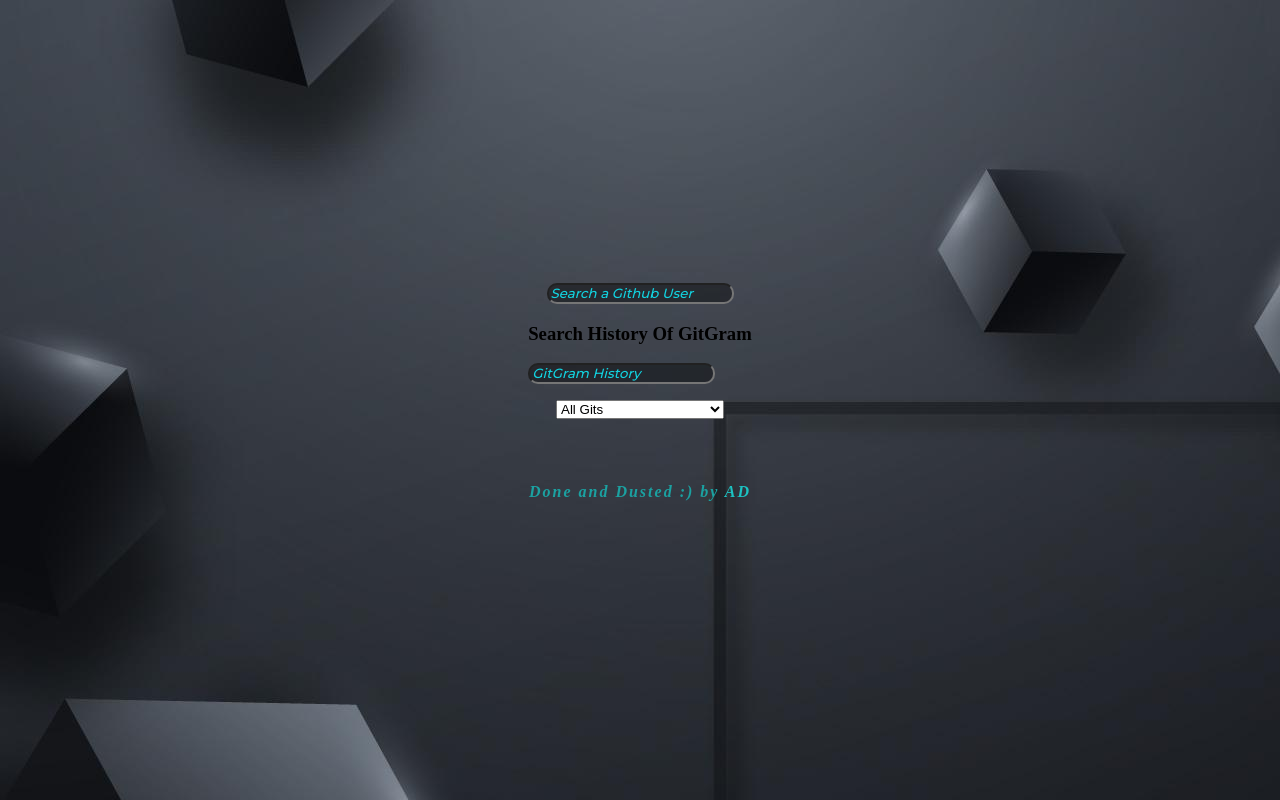
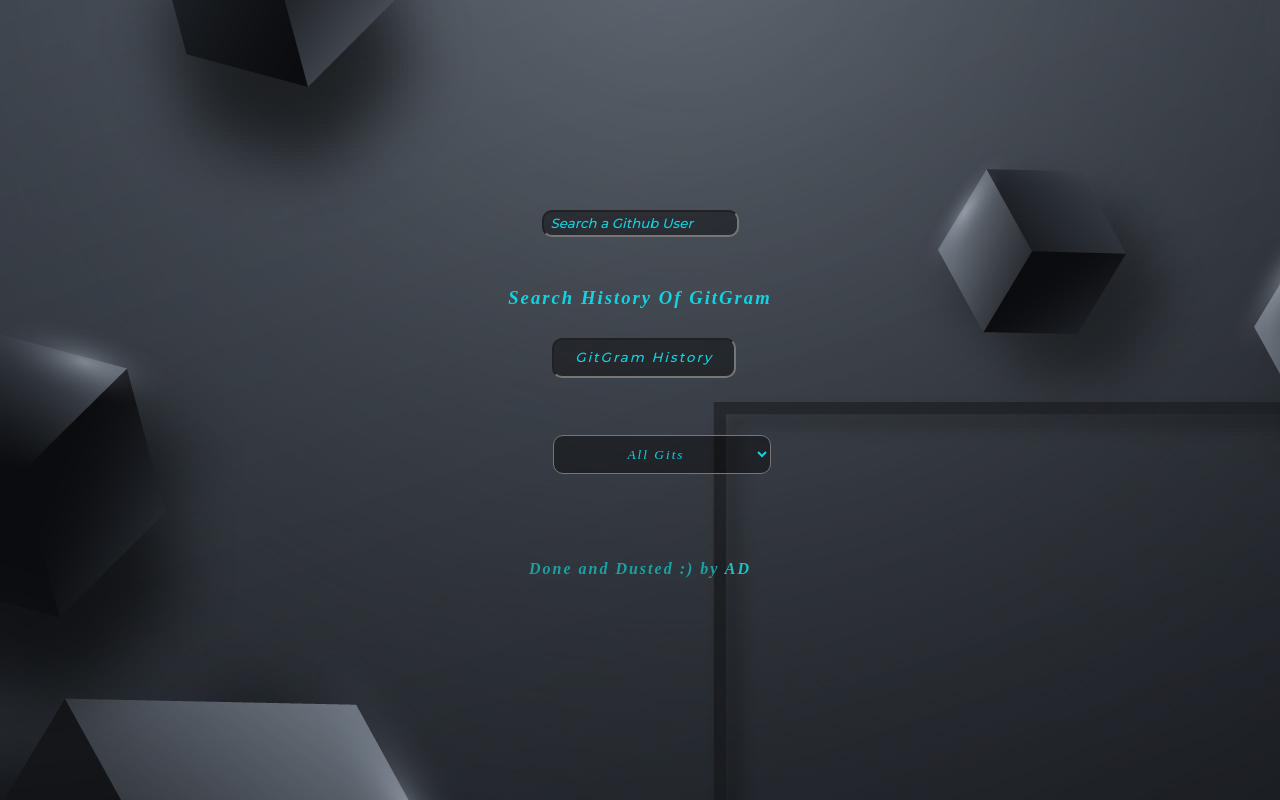
Before and after one commit to anoushkadhar123/GitGram_AI, a plain HTML site: page index.html in a window 1280 px wide. Drawn offline with Linux system fonts and the light colour scheme; a web font is replaced by a local one.

Commit message:
style.css

```diff
--- a/style.css
+++ b/style.css
@@ -28,6 +28,11 @@
   font-style: oblique;
   font-weight: 300;
   color: rgb(18, 211, 224);
+  padding: 4px 7px;
+  margin: 4px 5px;
+  align-items: center;
+  justify-content: center;
+
 }
 .card {
   background-color: rgb(59, 74, 75);
@@ -112,3 +117,40 @@
     margin-bottom: 1rem;
   }
 }
+#search-history {
+  margin-top: 10px;
+  margin-left: 4px;
+  font-family: "Playfair Display", serif;
+  letter-spacing: 2px;
+  background-color: rgba(0, 0, 0, 0..411);
+  border-radius: 10px;
+  font-style: oblique;
+  font-weight: 300;
+  margin-bottom: 20px;
+  color: rgb(18, 211, 224);
+  margin: 27px;
+  align-items: center;
+  justify-content: center;
+}
+#search-history ul {
+  list-style: none;
+  padding: 0;
+}
+#search-history ul li {
+  margin-bottom: 5px;
+}
+#filter {
+  margin-top: 10px;
+  margin-left: 44px;
+  background-color: rgba(0, 0, 0, 0.411);
+  font-family: "Playfair Display", serif;
+  font-style: oblique;
+  letter-spacing: 2px;
+  font-weight: 300;
+  border-radius: 10px;
+  color: rgb(18, 211, 224);
+  padding: 10px;
+  text-align: center;
+  align-items: center;
+  justify-content: center;
+}
```
